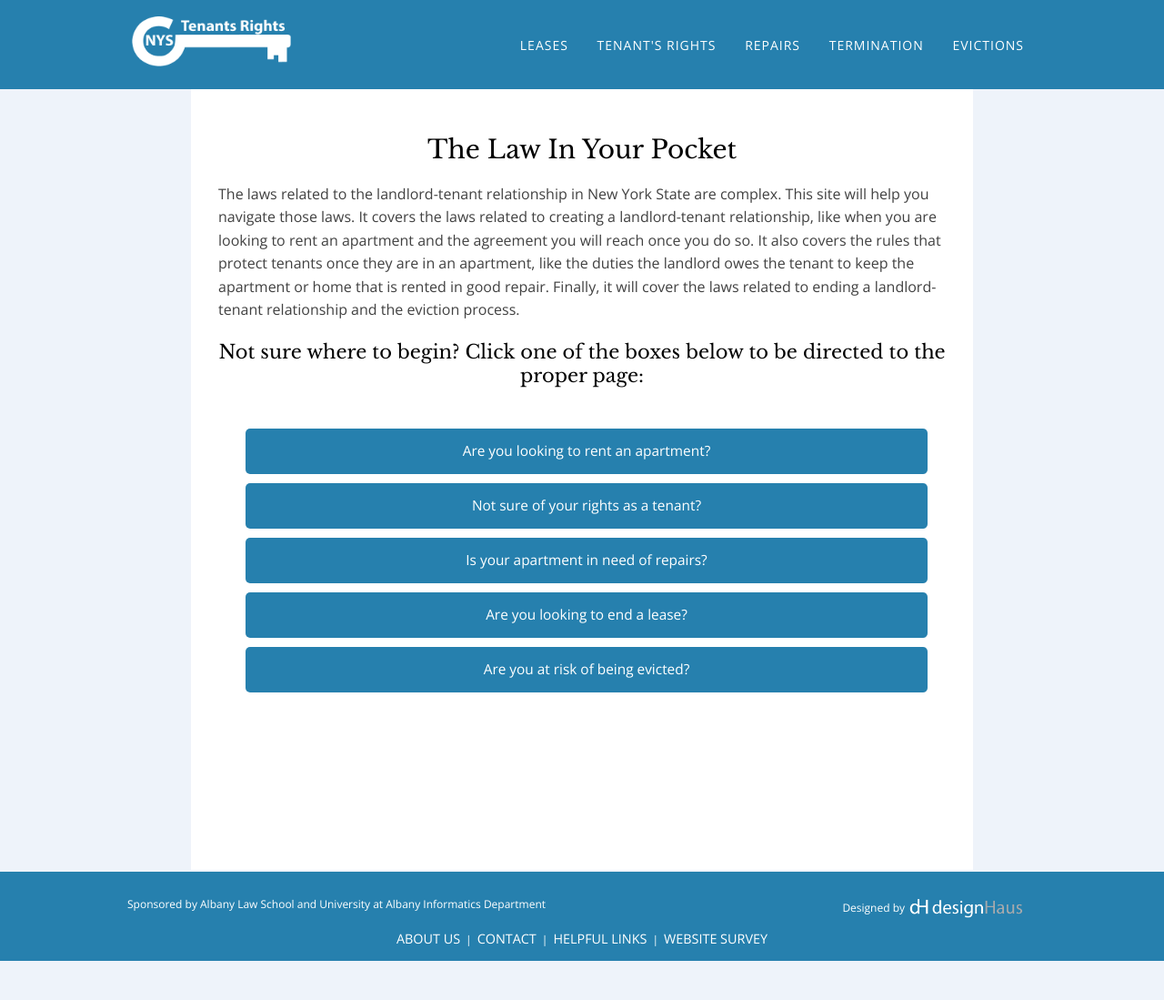
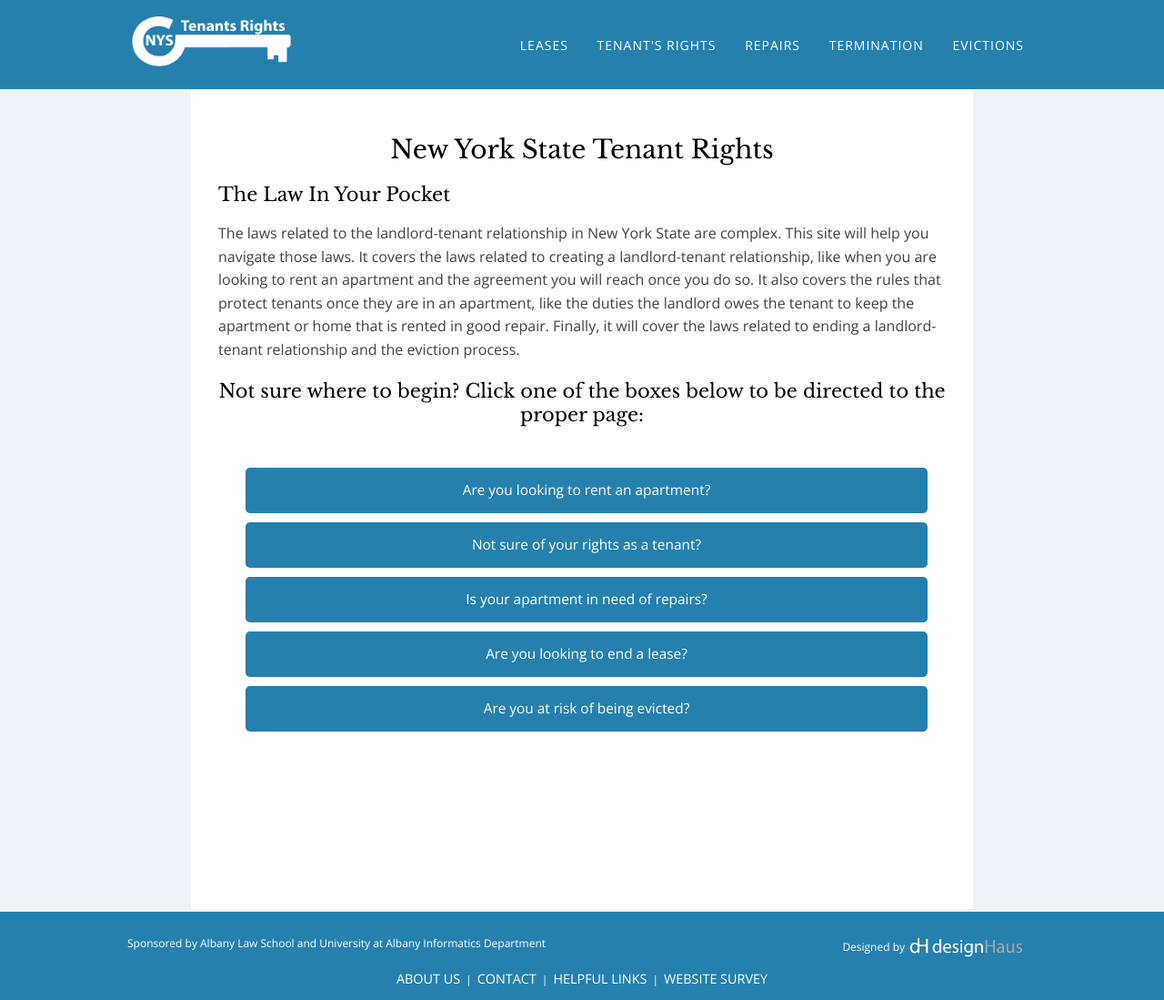
Before and after one commit to RRamsland/Tenant-Rights, a Jekyll site: the page built from index.html, in a window 1280 px wide and 1099 px high. Shown: the whole window at 91% size. Built offline with Jekyll 4.4.1, drawn with Linux system fonts in a browser that asks for light colours.

Commit message:
Added Site Title to Index Page

```diff
--- a/index.html
+++ b/index.html
@@ -2,8 +2,8 @@
 title: NYS Tenant Rights
 layout: default-page
 ---
-
-<h1>The Law In Your Pocket</h1>
+<h1>New York State Tenant Rights</h1>
+<h2>The Law In Your Pocket</h2>
 
 <p>The laws related to the landlord-tenant relationship in New York State are complex. This site will help you navigate those laws.  It covers the laws related to creating a landlord-tenant relationship, like when you are looking to rent an apartment and the agreement you will reach once you do so. It also covers the rules that protect tenants once they are in an apartment, like the duties the landlord owes the tenant to keep the apartment or home that is rented in good repair. Finally, it will cover the laws related to ending a landlord-tenant relationship and the eviction process.</p>
 
```
